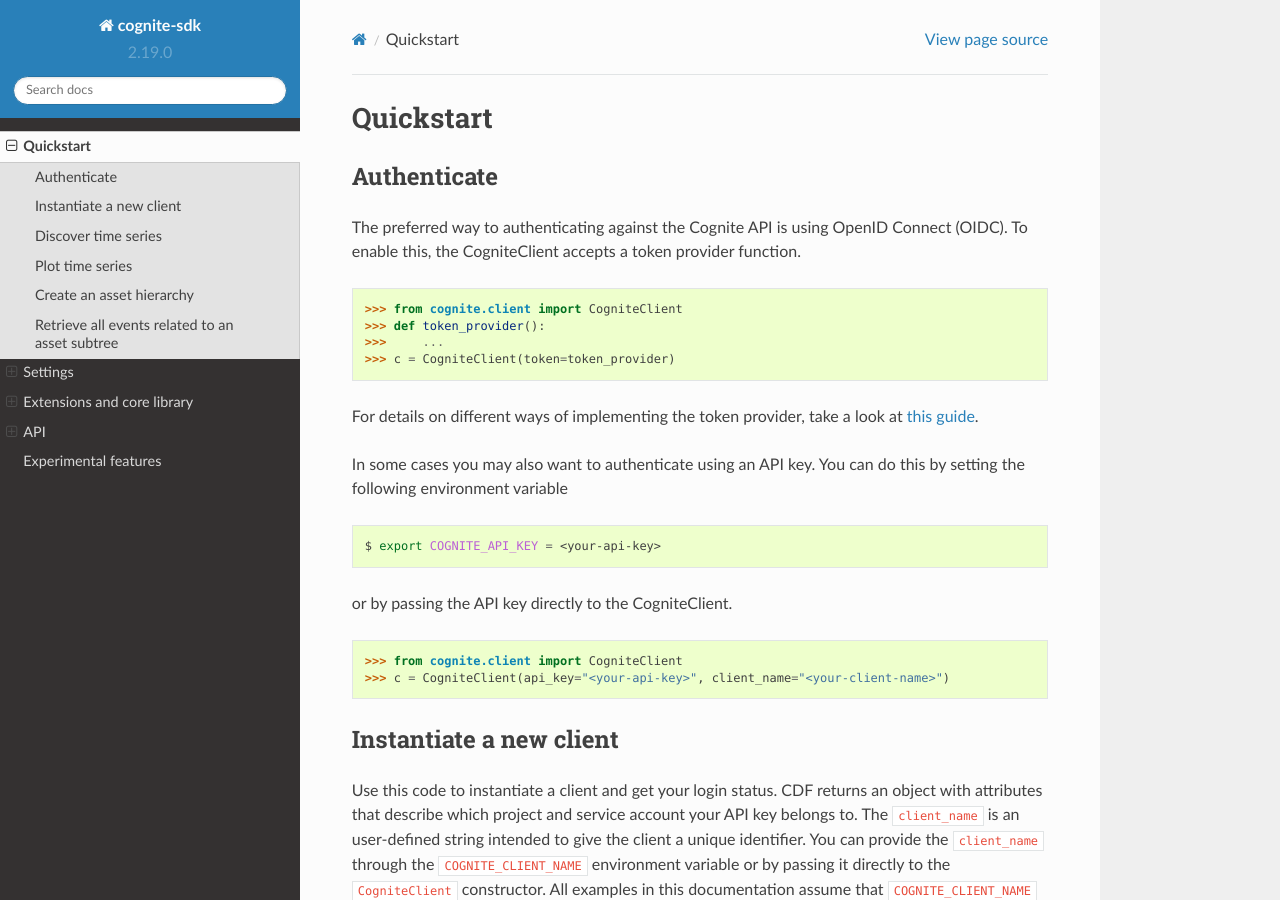
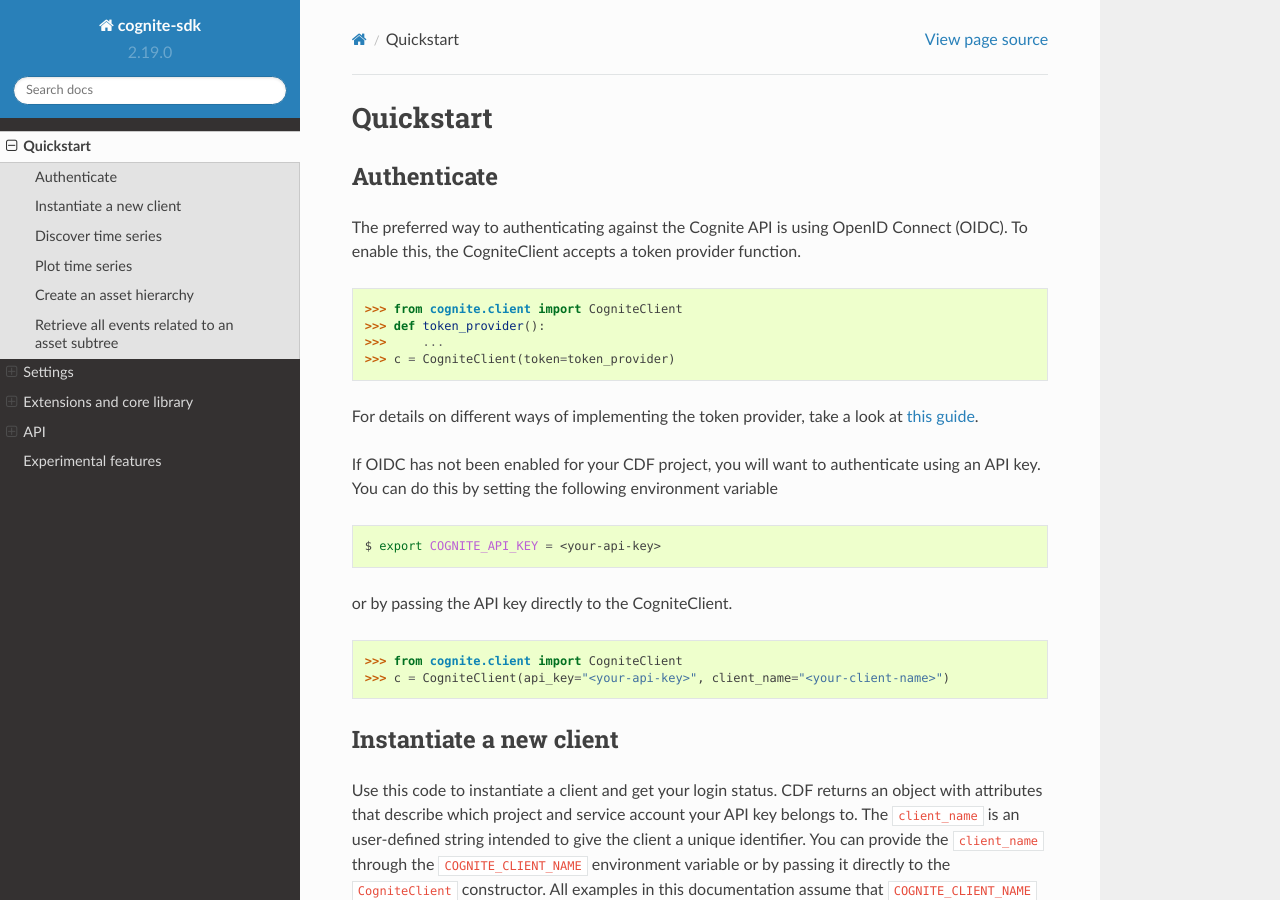
Before and after one commit to cognitedata/cognite-sdk-python, a Sphinx documentation site: the page built from docs/source/cognite.rst, in a window 1280 px wide and 900 px high. Built offline with Sphinx 7.4.7 and the Read the Docs theme 2.0.0, drawn with Linux system fonts in a browser that asks for light colours.

Commit message:
Update docs/source/cognite.rst

```diff
--- a/docs/source/cognite.rst
+++ b/docs/source/cognite.rst
@@ -16,7 +16,7 @@
 For details on different ways of implementing the token provider, take a look at
 `this guide <https://github.com/cognitedata/python-oidc-authentication>`_.
 
-In some cases you may also want to authenticate using an API key. You can do this by setting the following environment
+If OIDC has not been enabled for your CDF project, you will want to authenticate using an API key. You can do this by setting the following environment
 variable
 
 .. code:: bash
```
